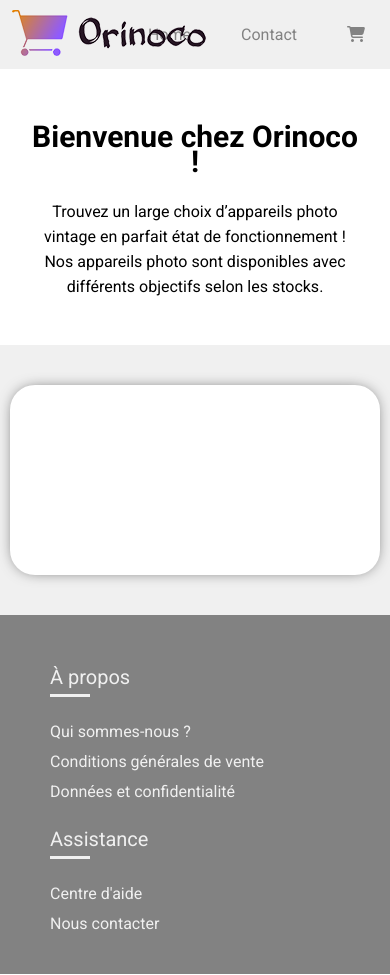
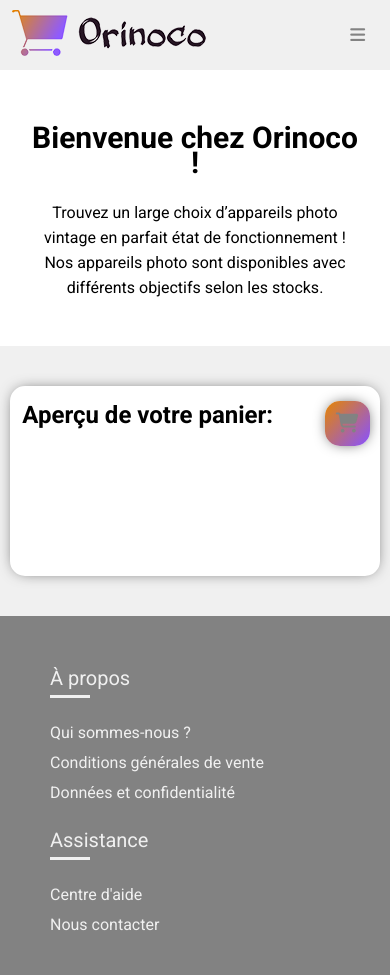
Before and after one commit to Elixir92i/ErwanChaume_5_02022021, a website: page index.html in a window 390 px wide. Drawn offline with Linux system fonts and the light colour scheme; no server answers.

Commit message:
Navbar responsive

```diff
--- a/index.html
+++ b/index.html
@@ -41,11 +41,14 @@
     <!-- HEADER -->
     <header>
         <a class="logonavbar" href="index.html"><img src="./logo.png" alt="Logo de la marque Orinoco"></a>
-        <ul class="navbar" id="navbar">
-            <li><a class="menu" href="index.html">Home</a></li>
-            <li><a class="menu" href="#">Contact</a></li>
-            <li><a class="menu" href="#"><i class="fas fa-shopping-cart"></i></a></li>
-        </ul>
+        <div class="topnav" id="myTopnav">
+            <a href="index.html">Home</a>
+            <a href="#popup">Contact</a>
+            <a href="#"><i class="fas fa-shopping-cart"></i></a>
+            <a href="javascript:void(0);" class="icon" onclick="myFunction()">
+                <i class="fas fa-bars"></i>
+            </a>
+        </div>
     </header>
 
     <!-- INFO -->
@@ -58,12 +61,25 @@
     <!-- PRODUCTS -->
     <section class="bg_product">
         <div id="cameras">
-            <div class="recap">
+            <div class="recap" id="recap">
+                <div class="shopping_cart">
+                    <i class="fas fa-shopping-cart"></i>
+                    <a href="#" class="checkout_cart">
+                        <p>Finaliser votre commande</p>
+                        <i class="fas fa-shopping-cart"></i>
+                    </a>
+                </div>
+                <div class="recap_cart">
+                    <h2>Aperçu de votre panier:</h2>
+                    <div id="filled_cart">
 
+                    </div>
+                </div>
             </div>
 
         </div>
     </section>
+
     <!-- TEMPLATE -->
     <template id="cameras_template">
         <div class="camera">
@@ -78,8 +94,11 @@
                 <a href="#" class="moreinfo">Plus d'information</a>
                 <p class="camera_price"></p>
             </div>
+        </div>
+    </template>
 
-        </div>
+    <template id="recap_template">
+
     </template>
 
     <!-- FOOTER -->
@@ -104,6 +123,7 @@
     <!-- SCRIPTS -->
     <script src="js/Camera.js"></script>
     <script src="js/listCameras.js"></script>
+    <script src="js/navBar.js"></script>
 
 </body>
 
--- /dev/null
+++ b/js/navBar.js
@@ -0,0 +1,8 @@
+function myFunction() {
+  var x = document.getElementById("myTopnav");
+  if (x.className === "topnav") {
+    x.className += " responsive";
+  } else {
+    x.className = "topnav";
+  }
+}
--- /dev/null
+++ b/sass/navbar.scss
@@ -0,0 +1,55 @@
+/* ##### MIXINS #####*/
+$dark-grey: #828282;
+$light-grey: #f0f0f0;
+
+body {
+    font-family: "Roboto";
+    min-width: 280px;
+}
+
+.topnav {
+    overflow: hidden;
+    background-color: $light-grey;
+    a {
+        float: right;
+        display: block;
+        color: $dark-grey;
+        text-align: center;
+        padding: 25px 25px;
+        text-decoration: none;
+        font-size: 17px;
+        &:hover {
+            background-color: $dark-grey;
+            color: $light-grey;
+        }
+    }
+    .icon {
+        display: none;
+    }
+}
+
+@media screen and (max-width: 600px) {
+    .topnav a {
+        display: none;
+    }
+    .topnav a.icon {
+        float: right;
+        display: block;
+    }
+}
+
+@media screen and (max-width: 600px) {
+    .topnav.responsive {
+        padding-top: 70px;
+    }
+    .topnav.responsive .icon {
+        position: absolute;
+        right: 0;
+        top: 0;
+    }
+    .topnav.responsive a {
+        float: none;
+        display: block;
+        text-align: left;
+    }
+}
--- a/sass/styles.scss
+++ b/sass/styles.scss
@@ -147,30 +147,7 @@ textarea {
     top: 8px;
 }
 
-.navbar {
-    list-style-type: none;
-    margin: 0;
-    padding: 0;
-    overflow: hidden;
-    background-color: $light-grey;
-    display: flex;
-    justify-content: flex-end;
-    li {
-        float: left;
-        .menu {
-            display: block;
-            color: $dark-grey;
-            text-align: center;
-            padding: 25px 25px;
-            text-decoration: none;
-            transition: 100ms ease;
-            &:hover {
-                background-color: $dark-grey;
-                color: $light-grey;
-            }
-        }
-    }
-}
+@import "./navbar.scss";
 
 /*##### INFO #####*/
 .info {
@@ -200,16 +177,57 @@ textarea {
 }
 
 .recap {
+    background-color: white;
+    overflow: hidden;
+    display: flex;
     width: 30%;
     height: 180px;
     border: 5px solid white;
-    border-radius: 25px;
+    border-radius: 15px;
     margin: 10px;
-    background-color: white;
     box-shadow: 0px 0px 15px -5px rgba(0, 0, 0, 0.75);
     transition: 250ms ease;
     &:hover {
         box-shadow: 0px 0px 15px -1px rgba(0, 0, 0, 0.75);
+    }
+}
+.shopping_cart {
+    width: 40%;
+    .fas {
+        font-size: 90px;
+        text-align: center;
+        display: flex;
+        justify-content: center;
+        margin-top: 10px;
+        margin-left: -10px;
+        color: $dark-grey;
+    }
+    .checkout_cart {
+        margin-top: 10px;
+        text-decoration: none;
+        width: 100%;
+        height: 38%;
+        display: flex;
+        text-align: center;
+        justify-content: center;
+        align-items: center;
+        color: white;
+        border-radius: 15px;
+        background: rgb(230, 133, 0);
+        background: linear-gradient(132deg, rgb(230, 133, 0) 0%, rgb(137, 82, 254) 98%);
+        box-shadow: 0px 0px 15px -5px rgb(0, 0, 0);
+        .fas {
+            display: none;
+        }
+    }
+}
+.recap_cart {
+    width: 60%;
+    margin-left: 2%;
+    h2 {
+        height: 20%;
+        margin: 0;
+        padding: 0;
     }
 }
 
@@ -228,6 +246,9 @@ textarea {
         box-shadow: 0px 0px 15px -1px rgba(0, 0, 0, 0.75);
         .moreinfo {
             margin-bottom: 0px;
+        }
+        .camera_id {
+            display: none;
         }
     }
     &_price {
@@ -402,8 +423,57 @@ footer {
         }
         .moreinfo {
             margin-bottom: 0px;
+            height: 25%;
         }
     }
+    .recap{
+        display: flex;
+        flex-direction: row-reverse;
+    }
+    .recap_cart{
+        width: 100%;
+        h2{
+            height: 20%;
+            justify-content: center;
+            align-items: center;
+            margin-top: 10px;
+        }
+    }
+    #filled_cart{
+        height: 80%;
+    }
+    .shopping_cart {
+        width: 60px;
+        .fas{
+            display: none;
+        }
+        .checkout_cart {
+            position: absolute;
+            margin-top: 10px;
+            text-decoration: none;
+            width: 45px;
+            height: 45px;
+            display: flex;
+            text-align: center;
+            justify-content: center;
+            align-items: center;
+            color: white;
+            border-radius: 15px;
+            background: rgb(230, 133, 0);
+            background: linear-gradient(132deg, rgb(230, 133, 0) 0%, rgb(137, 82, 254) 98%);
+            box-shadow: 0px 0px 15px -5px rgb(0, 0, 0);
+            .fas {
+                display: inline;
+                font-size: 20px;
+                margin-left: 0;
+                margin-top: 0;
+            }
+            p {
+                display: none;
+            }
+        }
+    }
+
     footer {
         .about {
             width: 80%;
@@ -413,8 +483,6 @@ footer {
         }
     }
 }
-
-
 
 @media (max-width: 300px) {
     .card_2 {
```
Also changed, not shown: css/navbar.css (added), css/styles.css, 2 other files.
